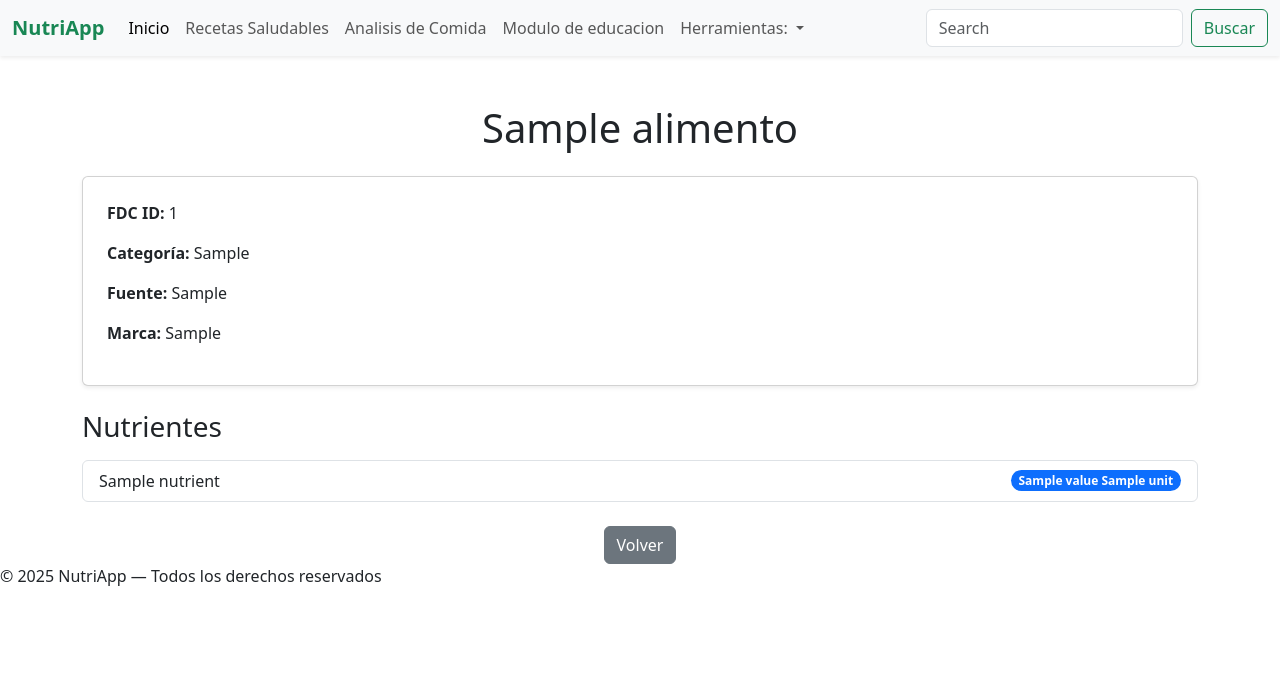
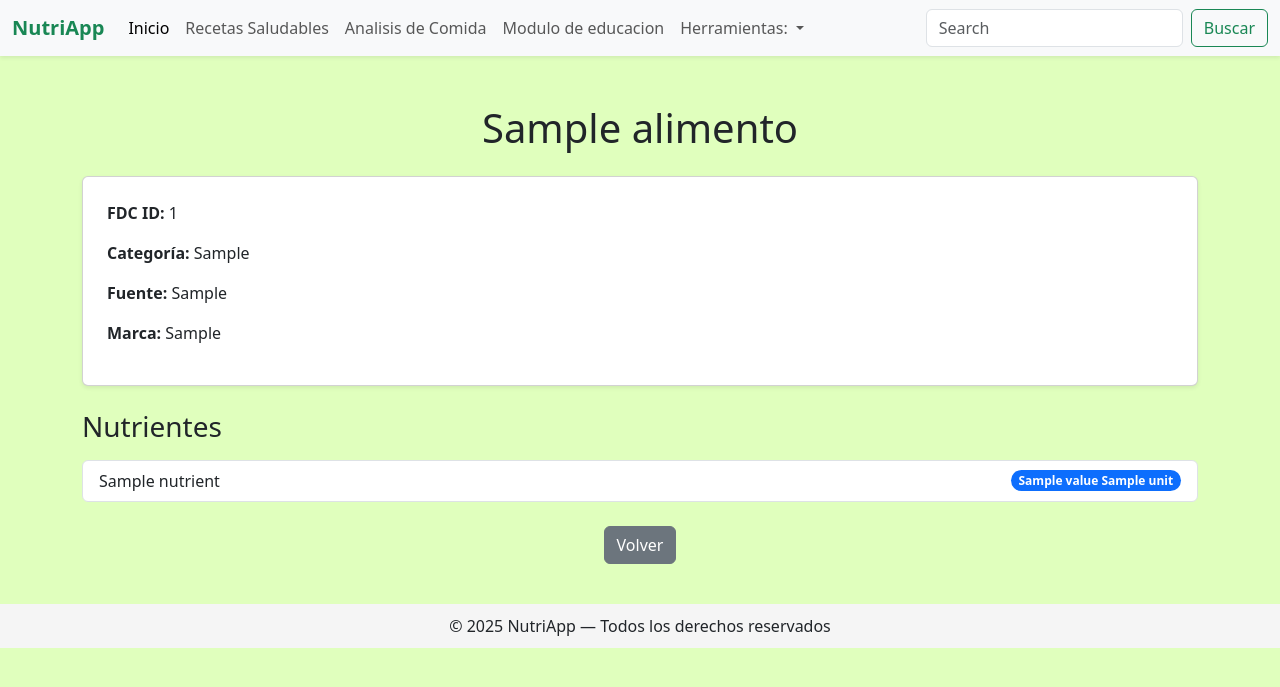
Before and after one commit to Camacho-Zamora-Adrian-Eduardo/Proyecto, a Flask app: template templates/alimento.html in a window 1280 px wide. Shown: the top 687 px of the page. Run offline with Flask 3, Linux system fonts and the light colour scheme; the template is opened without the code that fills it: most values are stand-ins (such as "Sample title", 1, 10 or a date in 2020).

Commit message:
cosas arregladas

```diff
--- a/templates/alimento.html
+++ b/templates/alimento.html
@@ -7,7 +7,20 @@ Caracteristicas de tu alimento
 
 {% block contenido %}
 
-
+    <style>
+    body {
+        background-color: #e0ffbd;
+    }
+    footer {
+        background-color: #f5f5f5;
+        text-align: center;
+        padding: 10px;
+        margin-top: 40px;
+        font-weight: 500;
+    }
+    </style>
+</head>
+<body>
 
 
 <div class="container mt-5">
--- a/templates/analisis.html
+++ b/templates/analisis.html
@@ -9,7 +9,7 @@ Analizador de comida
 
     <style>
     body {
-        background-color: #f5f5f5;
+        background-color: #e0ffbd;
     }
     footer {
         background-color: #e0ffbd;
@@ -23,7 +23,7 @@ Analizador de comida
 <body>
 
         <div class="row">
-            <div class="col-12 p-1"  style="background-color: #e0ffbd">
+            <div class="col-12 p-1"  style="background-color: #aee7a7ff">
                 <h1 class="text-center">ANALISIS DE COMIDA CON LAS APIS</h1>
             </div>
         </div>
--- a/templates/calculadoraGET.html
+++ b/templates/calculadoraGET.html
@@ -42,7 +42,7 @@ Calculadora de Gasto Energetico Diario
 
 
     <div class="row">
-    <div class="col-12 p-3" style="background-color: #a7d39c">
+    <div class="col-12 p-1" style="background-color: #e0ffbd">
         <h1 class="text-center">CALCULADORA DE GASTO ENERGETICO DIARIO</h1>
     </div>
 </div>
--- a/templates/calculadoraIMC.html
+++ b/templates/calculadoraIMC.html
@@ -41,15 +41,15 @@ Calculaodra de Indice de Masa Corporal
 <body>
 
 <div class="row">
-    <div class="col-12 p-3" style="background-color: #a7d39c">
-        <h1 class="text-center">CALCULADORA DE INDECE DE MASA CORPORAL</h1>
+    <div class="col-12 p-1" style="background-color: #e0ffbd">
+        <h1 class="text-center">CALCULADORA DE INDICE DE MASA CORPORAL</h1>
     </div>
 </div>
 
 {% if imc %}
 <div class="container">
     <div id="resultado" class="resultado text-center">
-        <h2>Resultados de tu Idice de Masa Corporal</h2>
+        <h2>Resultados de tu Indice de Masa Corporal</h2>
         <p class="text-center">Tu IMC es: {{ imc | round(2) }} </p>
     </div>
 {% endif %}
--- a/templates/calculadoraMACRO.html
+++ b/templates/calculadoraMACRO.html
@@ -42,7 +42,7 @@ Calculadora de Macronutrientes
 
 
 <div class="row">
-    <div class="col-12 p-3" style="background-color: #a7d39c">
+    <div class="col-12 p-1" style="background-color: #e0ffbd">
         <h1 class="text-center">CALCULADORA DE MACRONUTRIENTES</h1>
     </div>
 </div>
--- a/templates/calculadoraPCI.html
+++ b/templates/calculadoraPCI.html
@@ -42,7 +42,7 @@ Calculadora de Peso Corporal Ideal
 
 
 <div class="row">
-    <div class="col-12 p-3" style="background-color: #a7d39c">
+    <div class="col-12 p-1" style="background-color: #e0ffbd">
         <h1 class="text-center">CALCULADORA DE PESO CORPORAL IDEAL</h1>
     </div>
 </div>
--- a/templates/calculadoraTMB.html
+++ b/templates/calculadoraTMB.html
@@ -41,7 +41,7 @@ Calculadora de Tasa Metabolica Basal
 <body>
 
 <div class="row">
-    <div class="col-12 p-3" style="background-color: #a7d39c">
+    <div class="col-12 p-1" style="background-color: #e0ffbd">
         <h1 class="text-center">CALCULADORA DE TASA METABOLICA BASAL</h1>
     </div>
 </div>
```
